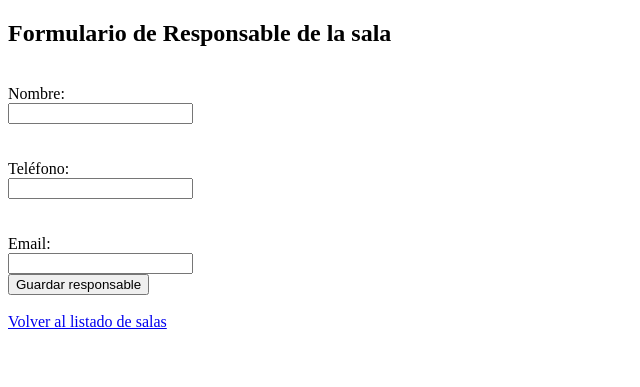
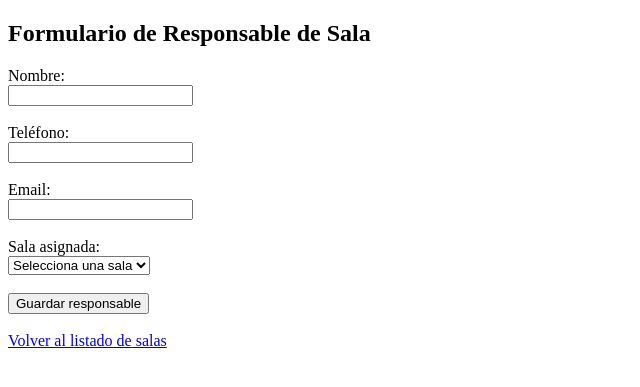
Before and after one commit to Fasmanuel2002/GestorActividades_Arquitectura_Software, a Django app: page /gestion/crear_responsable_sala_formulario/ in a window 1280 px wide. Shown: the part 108-495 px from the top of the page, without its empty margins (0-640 px from the left). Run offline with Django 5.2, Linux system fonts and the light colour scheme; data that the repository does not hold is empty.

Commit message:
fixed some bugs form the presentation

```diff
--- a/gestion/urls.py
+++ b/gestion/urls.py
@@ -11,11 +11,15 @@ urlpatterns = [
 
     path("", views.inicio, name="inicio"),
     #Rutas para GETAll() y filtros
-    path("actividades/", views_get.filtrar_actividades, name="filtrar_actividades"),
-    path("usuarios/", views_get.filtrar_usuarios, name="filtrar_usuarios"),
+    path("actividades/", views_get.lista_actividades, name="lista_actividades"),
+    path("usuarios/", views_get.lista_usuarios_inscritos, name="lista_usuarios"),
     path("usuarios_inscritos/", views_get.lista_usuarios_inscritos, name="lista_usuarios_inscritos"),
     path("monitores/", views_get.lista_monitores, name="lista_monitores"),
     path("salas/", views_get.lista_salas, name="lista_salas"),
+
+    #Rutas para GetById
+    path('actividades/', views_get.filtrar_actividades, name='filtrar_actividades'),
+    path('usuarios/', views_get.filtrar_usuarios, name='filtrar_usuarios'),
 
     #Rutas para POST() para nuevos registros en formato JSON y para utilizar POSTMAN
     path("usuarios/registrar/", views_post.registrar_usuario, name="registrar_usuario"),
--- a/gestion/views_post.py
+++ b/gestion/views_post.py
@@ -40,7 +40,7 @@ def crear_usuario_formulario(request):
             telefono_usuario=request.POST["telefono_usuario"]
         )
 
-        return redirect("list_usuarios_inscritos")
+        return redirect("lista_usuarios_inscritos")
 
     return render(request, "gestion/POST/formulario_usuario.html")
 
@@ -71,7 +71,7 @@ def registrar_sala_formulario(request):
             capacidad_sala=request.POST["capacidad_sala"],
             ubicacion_sala=request.POST["ubicacion_sala"]
         )
-        return redirect("crear_sala_formulario")
+        return redirect("registrar_sala_formulario")
     return render(request, "gestion/POST/formulario_sala.html")
 
 
@@ -128,14 +128,14 @@ def registrar_responsable_sala(request) -> JsonResponse:
 # Endpoint para crear un responsable de sala a través de un formulario HTML
 def registrar_responsable_sala_formulario(request):
     if request.method == "POST":
-        sala = Sala.objects.get(id=request.POST["sala_id"])
+        sala = Sala.objects.get(id=request.POST["sala"])
         ResponsableSala.objects.create(
             nombre_responsable=request.POST["nombre_responsable"],
             telefono_responsable=request.POST["telefono_responsable"],
             email_responsable=request.POST["email_responsable"],
             sala=sala
         )
-        return redirect("crear_responsable_sala_formulario")
+        return redirect("registrar_responsable_sala_formulario")
     salas = Sala.objects.all()
     return render(request, "gestion/POST/formulario_responsable_sala.html", {"salas": salas})
 
--- a/templates/gestion/POST/formulario_responsable_sala.html
+++ b/templates/gestion/POST/formulario_responsable_sala.html
@@ -1,36 +1,81 @@
 {% extends 'base.html' %}
 
-{% block titulo %}Crear Responsable de la sala{% endblock %}
+{% block titulo %}Crear Responsable de Sala{% endblock %}
 
 {% block contenido %}
-    <h2>Formulario de Responsable de la sala</h2>
+
+<h2>Formulario de Responsable de Sala</h2>
 
 <form method="post">
     {% csrf_token %}
 
-        <br>
     <div>
         <label for="nombre_responsable">Nombre:</label><br>
-            <input type="text" id="nombre_responsable" name="nombre_responsable" required>
+        <input
+            type="text"
+            id="nombre_responsable"
+            name="nombre_responsable"
+            required
+        >
     </div>
-        </br>
+
     <br>
+
     <div>
         <label for="telefono_responsable">Teléfono:</label><br>
-            <input type="text" id="telefono_responsable" name="telefono_responsable" required>
+        <input
+            type="text"
+            id="telefono_responsable"
+            name="telefono_responsable"
+            required
+        >
     </div>
+
     <br>
 
-        <br>
     <div>
         <label for="email_responsable">Email:</label><br>
-            <input type="email" id="email_responsable" name="email_responsable" required>
+        <input
+            type="email"
+            id="email_responsable"
+            name="email_responsable"
+            required
+        >
     </div>
 
-        <button type="submit">Guardar responsable</button>
+    <br>
+
+    <div>
+        <label for="sala">Sala asignada:</label><br>
+
+        <select name="sala" id="sala" required>
+
+            <option value="">
+                Selecciona una sala
+            </option>
+
+            {% for sala in salas %}
+                <option value="{{ sala.id }}">
+                    {{ sala.nombre_sala }}
+                    - {{ sala.ubicacion_sala }}
+                </option>
+            {% endfor %}
+
+        </select>
+    </div>
+
+    <br>
+
+    <button type="submit">
+        Guardar responsable
+    </button>
+
 </form>
 
 <br>
 
-    <a href="{% url 'lista_salas' %}">Volver al listado de salas</a>
+<a href="{% url 'lista_salas' %}">
+    Volver al listado de salas
+</a>
+
 {% endblock %}
```
Also changed, not shown: gestion/views_get.py (+14 -1 lines). Lines whose indentation alone changed are shown as unchanged.
